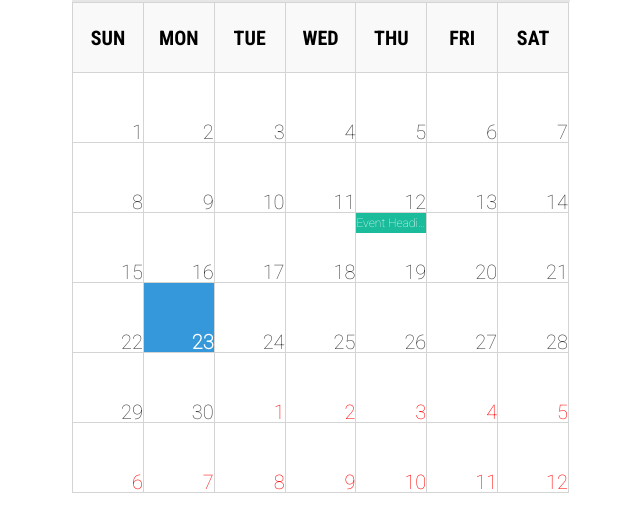
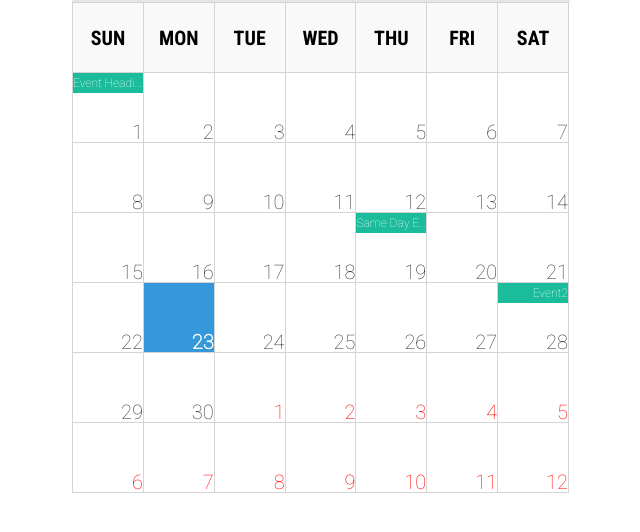
Before and after one commit to sshikhrakar/Event-Calendar, a plain HTML site: page index.html in a window 1280 px wide. Shown: the part 110-642 px from the top of the page, without its empty margins (319-959 px from the left). Drawn offline with nearby package versions, Linux system fonts and the light colour scheme.

Commit message:
Added more than 1 events

```diff
--- a/css/style.css
+++ b/css/style.css
@@ -5,6 +5,7 @@ a{
 select {
   cursor:pointer;
 }
+
 .calendar-day{
   font-family: Roboto, sans-serif;
   font-size: 20px;
@@ -96,6 +97,9 @@ td:hover{
   text-align: center;
   line-height: 70px;
   /*border: 1px solid #d4d4d4;*/
+  -webkit-user-select: none; /* Chrome/Safari */
+  -moz-user-select: none; /* Firefox */
+  -ms-user-select: none; /* IE10+ */
 }
 .prev-month{
   float: left;
@@ -133,6 +137,9 @@ td:hover{
   white-space: nowrap;
   width: 100%;
 }
+.disabled{
+  color: red;
+}
 /*FONTS*/
 .fc {
   font-family: Roboto Condensed, sans-serif;
--- a/index.html
+++ b/index.html
@@ -13,9 +13,9 @@
 <body>
 	<div class="calendar">
 		<div class="full-date-header">
-			<div class="prev-month fa fa-chevron-left fa-2x"></div>
+			<div class="prev-month fa fa-chevron-left fa-2x no-select"></div>
 			<div class="full-date fc"></div>
-			<div class="next-month fa fa-chevron-right fa-2x"></div>
+			<div class="next-month fa fa-chevron-right fa-2x no-select"></div>
 		</div>
 		<div class="options-bar">
 			<div class="selector"></div>
--- a/js/cal.js
+++ b/js/cal.js
@@ -10,9 +10,56 @@
 
 	// these are the days of the week for each month, in order
 		cal_days_in_month = [31, 28, 31, 30, 31, 30, 31, 31, 30, 31, 30, 31],
-		that =this,
+		that = this,
+		events = [
+         			{
+         				heading: "Event Heading",
+						year: 2015,
+						month: 11,
+						date: 1
+         			},
+         			{
+         				heading: "Same Day Event",
+						year: 2015,
+						month: 11,
+						date: 19
+         			},
+         			{
+         				heading: "Event2",
+						year: 2015,
+						month: 11,
+						date: 28
+         			}
+            	],
 		calDate = new Date();
 
+	var event = function(nowMonth,nowYear){
+		var nowMonth = nowMonth,
+			nowYear = nowYear,
+			year,
+			month,
+			heading,
+			date,
+			$eventObj,
+			tdArray = $('.calendar-table tr td');
+		for(var i=0; i < events.length; i++){
+			heading = events[i].heading;
+			year = events[i].year;
+			month = events[i].month;
+			date = events[i].date;
+			if(year === nowYear && month === nowMonth){
+				for(var j=0; j<tdArray.length; j++){
+					if(date === parseInt($(tdArray[j]).html()) && !$(tdArray[j]).hasClass('disabled')){
+						$eventObj = $('<span></span>').addClass('event').append(heading);
+						$(tdArray[j]).addClass('make-relative');
+						$(tdArray[j]).prepend($eventObj);
+					}
+				}
+			}
+		}
+
+
+	};
 	/**
 	  * @param
 	  * @param
@@ -123,33 +170,6 @@
 			var $dayData = $("<th></th>").attr('class','day-data').append(cal_days_labels[i]);
 			$dayHeader.append($dayData);
 			$('.calendar-table').append($dayHeader);
-		}
-	};
-
-	[
-
-	]
-
-
-	var events = function(nowMonth,nowYear){
-		var heading = "Event Heading",
-			year = 2015,
-			month = 11,
-			date = 19,
-			nowMonth = nowMonth,
-			nowYear = nowYear,
-			tdArray = $('.calendar-table tr td');
-			if(year === nowYear && month === nowMonth){
-				for(var i=0; i<tdArray.length; i++){
-					if(date === parseInt($(tdArray[i]).html())){
-						var $event = $('<span></span>').addClass('event').append(heading);
-						$(tdArray[i]).addClass('make-relative');
-						$(tdArray[i]).prepend($event);
-					}
-					else{
-						$(tdArray[i]).removeClass('make-relative');
-					}
-				}
 		}
 	};
 
@@ -270,6 +290,7 @@
 			    	// if (event) ?{
 			    	// 	//
 			    	// }
+
 		    		var $calendarDay = $("<td></td>").attr('class','calendar-day');
 				    if (day <= monthLength && (i > 0 || j >= startingDay)) {
 							$calendarDay.append(day);
@@ -281,7 +302,7 @@
 						}
 
 						if(flag === true){
-			    		$calendarDay.css('color','red');
+							$calendarDay.addClass('disabled');
 						}
 					    day++;
 				    }
@@ -292,12 +313,13 @@
 				    	day = 1;
 				    	flag = true;
 				    }
+
 			    	$dayRow.append($calendarDay);
 				}
 			    $('.calendar-table').append($dayRow);
 			}
 			var nowMonth = month + 1;
-			events(nowMonth,year);
+			event(nowMonth,year);
 		};
 	};
 
```
Lines whose indentation alone changed are shown as unchanged.
